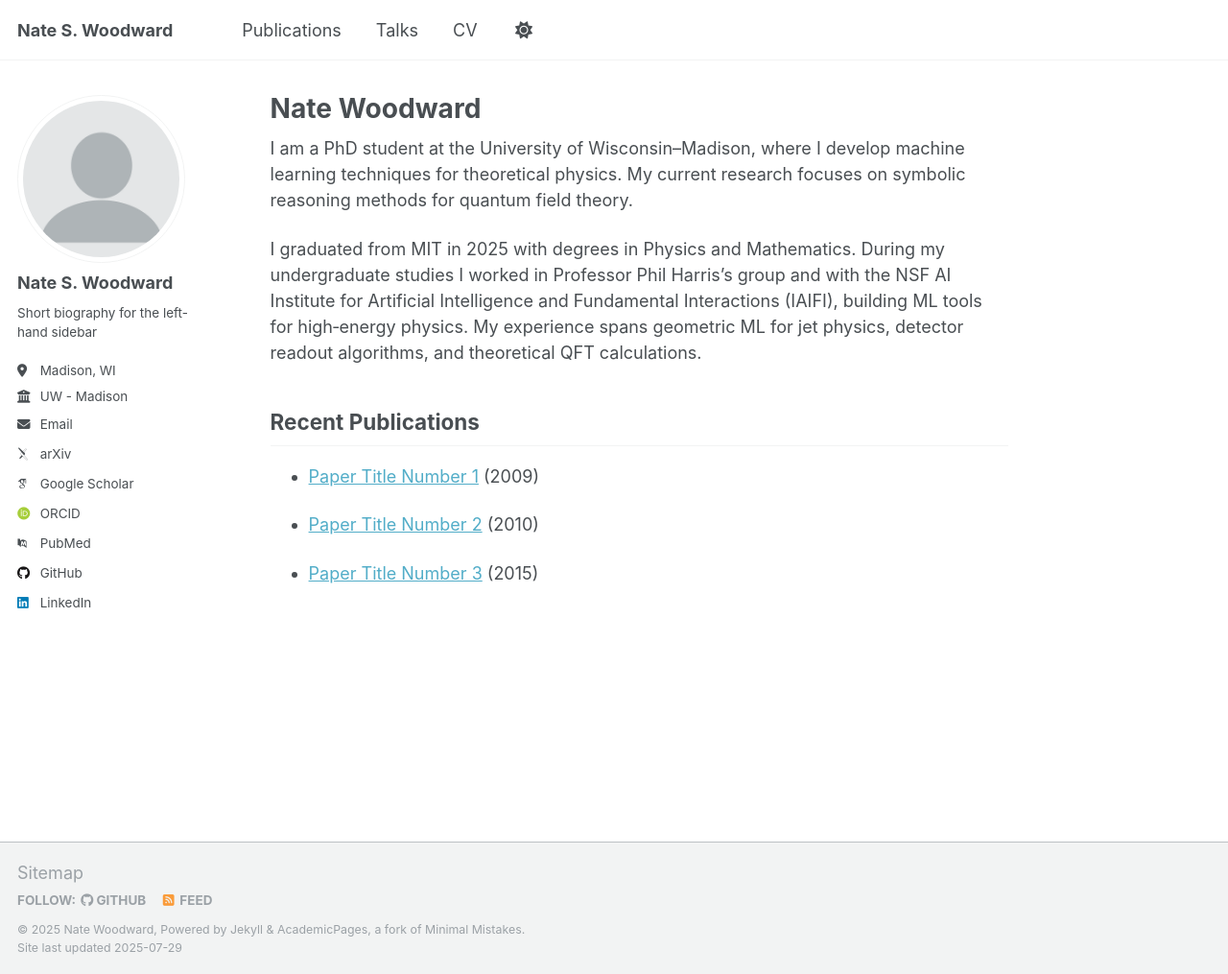
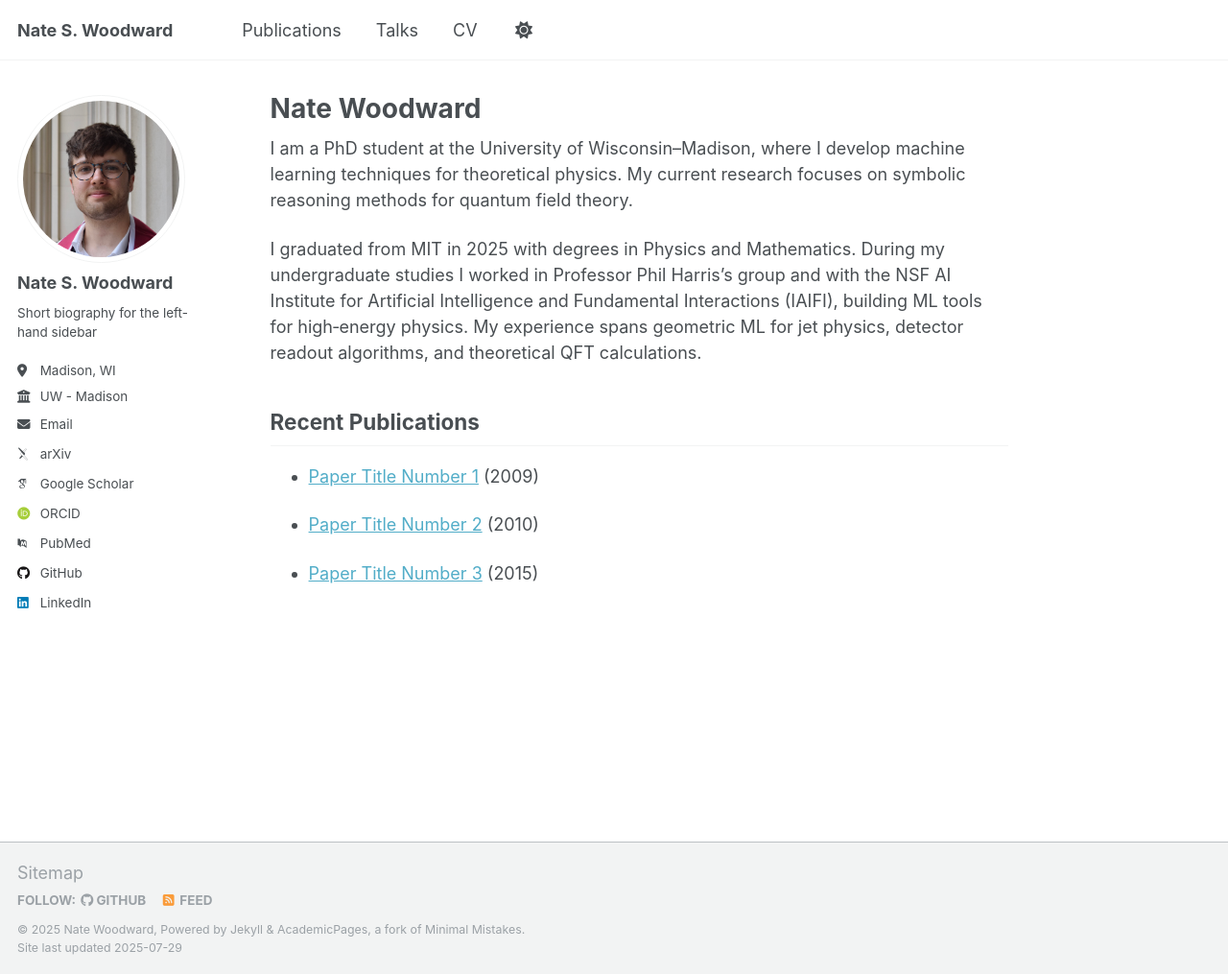
Before and after one commit to nswood/nswood.github.io, a Jekyll site: the page built from _pages/about.md, in a window 1280 px wide and 1015 px high. Shown: the whole window at 96% size. Built offline with Jekyll 4.4.1, drawn with Linux system fonts in a browser that asks for light colours; some web fonts are replaced; a script that is not in the unit is left out.

Commit message:
Update _config.yml

```diff
--- a/_config.yml
+++ b/_config.yml
@@ -22,7 +22,7 @@ repository               : "nswood/nswood.github.io"
 #               Additional customization can be done by editing /_includes/author-profile.html
 author:
   # Biographic information
-  avatar           : "profile.png"
+  avatar           : "8B550177-F22B-488C-8244-24DA3DFCCC7A_1_105_c.jpeg"
   name             : "Nate S. Woodward"
   pronouns         : # example: "she/her"
   bio              : "Short biography for the left-hand sidebar"
```
